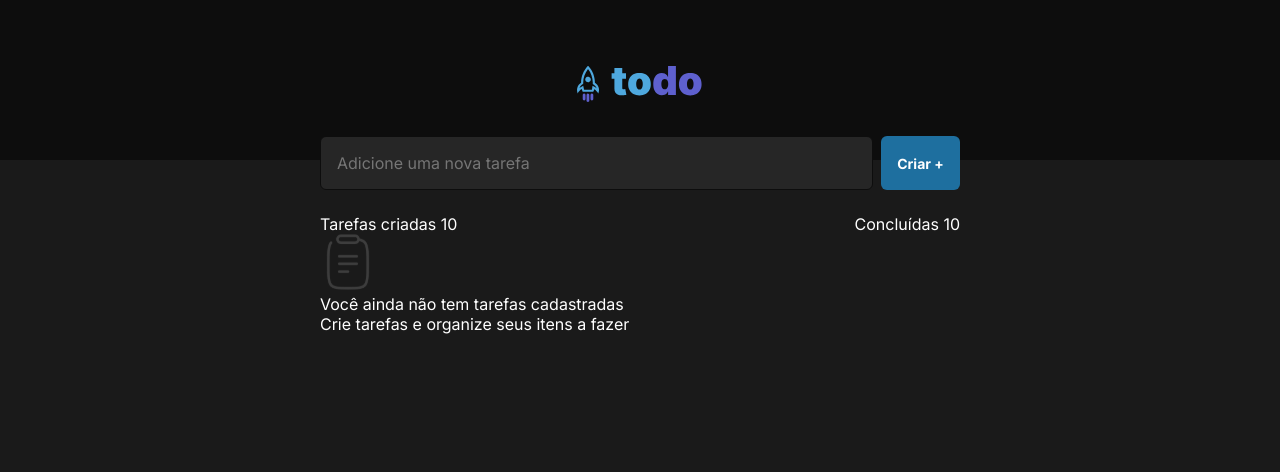
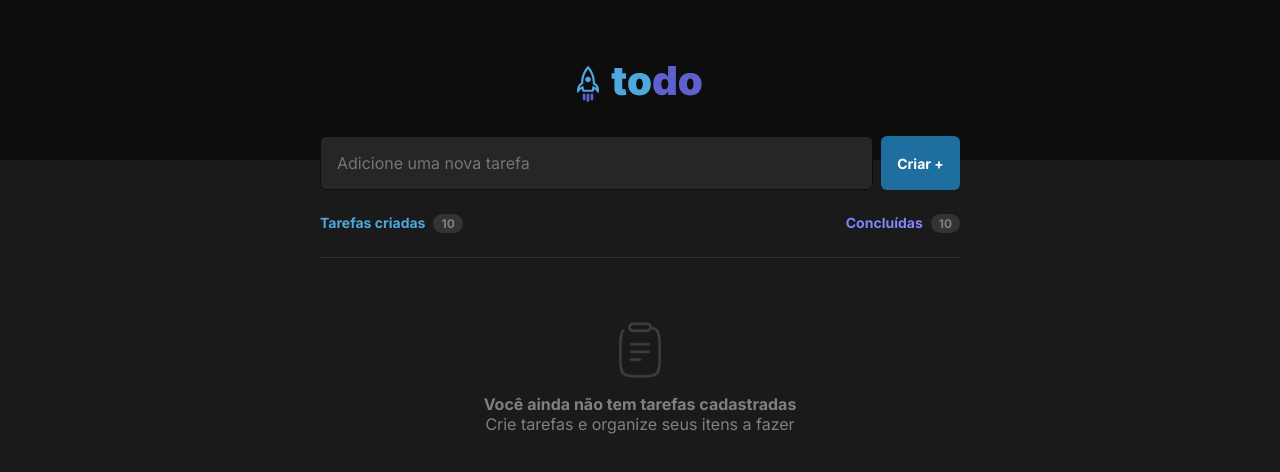
Before and after one commit to felipe-071/to-do-list, a React (Vite) app: page / in a window 1280 px wide. Shown: the top 472 px of the page. Built offline with nearby package versions, Linux system fonts and the light colour scheme.

Commit message:
Completar a estrutura do layout

```diff
--- a/src/components/Tasks.jsx
+++ b/src/components/Tasks.jsx
@@ -2,15 +2,21 @@ import clipBoard from '../assets/clipboard.svg';
 
 import styles from './Tasks.module.css';
 
-export function Tasks(){
-    return(
+export function Tasks() {
+    return (
         <div>
-            <div class={styles.align}>
-                <p>Tarefas criadas <span>10</span></p>
-                <p>Concluídas <span>10</span></p>
+            <div class={styles.info}>
+
+                <div className={styles.created}>
+                    <p>Tarefas criadas</p> <span>10</span>
+                </div>
+                <div className={styles.done}>
+                    <p>Concluídas</p> <span>10</span>
+                </div>
+
             </div>
 
-            <div>
+            <div className={styles.list}>
                 <img src={clipBoard} alt="" />
                 <p>Você ainda não tem tarefas cadastradas</p>
                 <span>Crie tarefas e organize seus itens a fazer</span>
--- a/src/components/Tasks.module.css
+++ b/src/components/Tasks.module.css
@@ -1,4 +1,54 @@
-.align{
+.info{
     display: flex;
     justify-content: space-between;
+    font-size: 0.875rem;
+    padding-bottom: 1.5rem;
 }
+
+.info p{
+    font-weight: bold;
+}
+
+.info .created p{
+    color: var(--blue);
+}
+
+.info .done p{
+    color: var(--purple);
+}
+
+.info .created, .done{
+    display: flex;
+    gap: 0.5rem;
+}
+
+.info span{
+    background: var(--gray-400);
+    padding: 2px 0.5rem;
+    font-weight: bold;
+    border-radius: 20px;
+    font-size: 0.75rem;
+}
+
+.list{
+    display: flex;
+    justify-content: center;
+    align-items: center;
+    flex-direction: column;
+    padding: 4rem 1.5rem;
+    border-top: 1px solid var(--gray-400);
+}
+
+.list img{
+    width: 56px;
+    height: auto;
+}
+
+.list p, span{
+    color: var(--gray-300);
+}
+
+.list p{
+    font-weight: bold;
+    margin-top: 1rem;
+}
```
Also changed, not shown: src/components/Header.module.css (line endings or trailing spaces).
